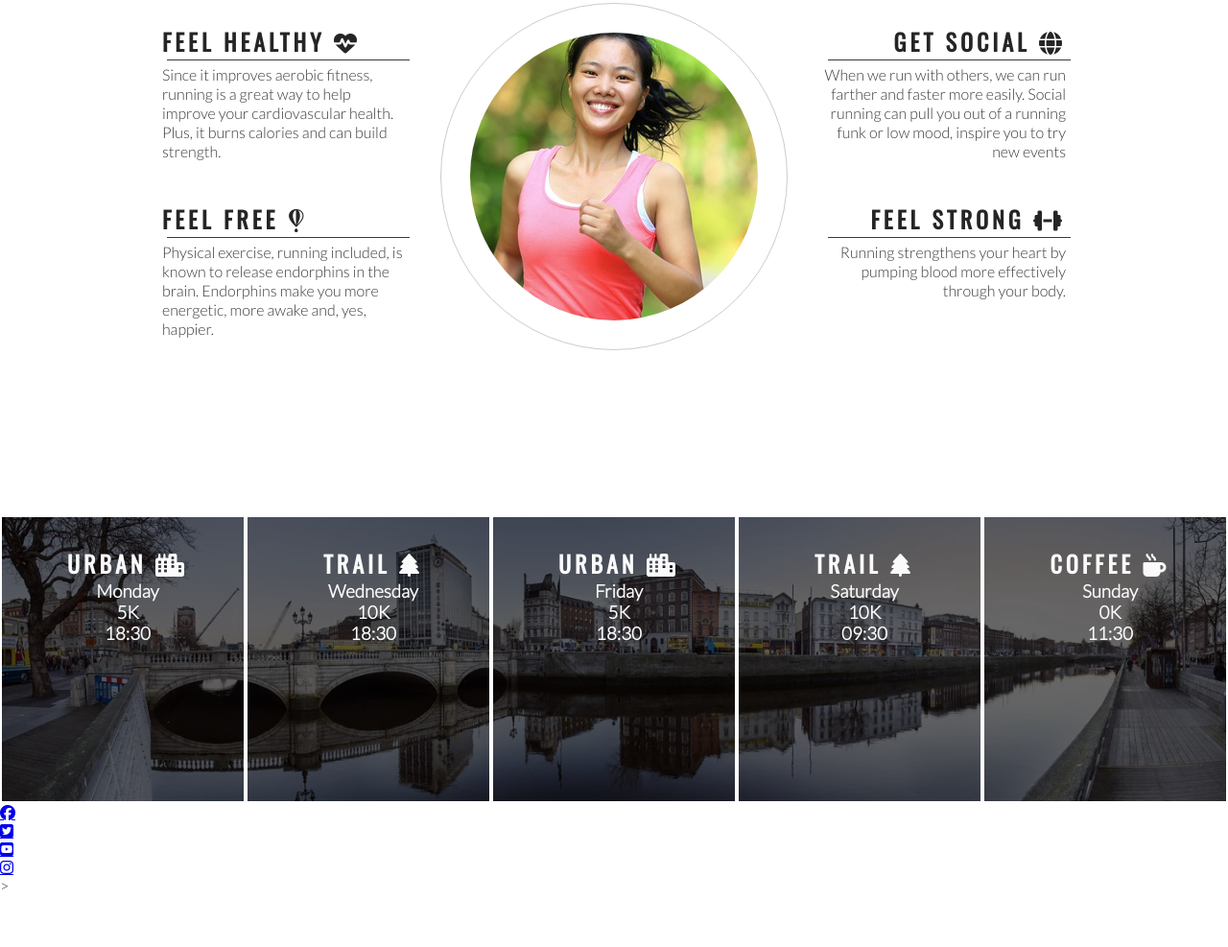
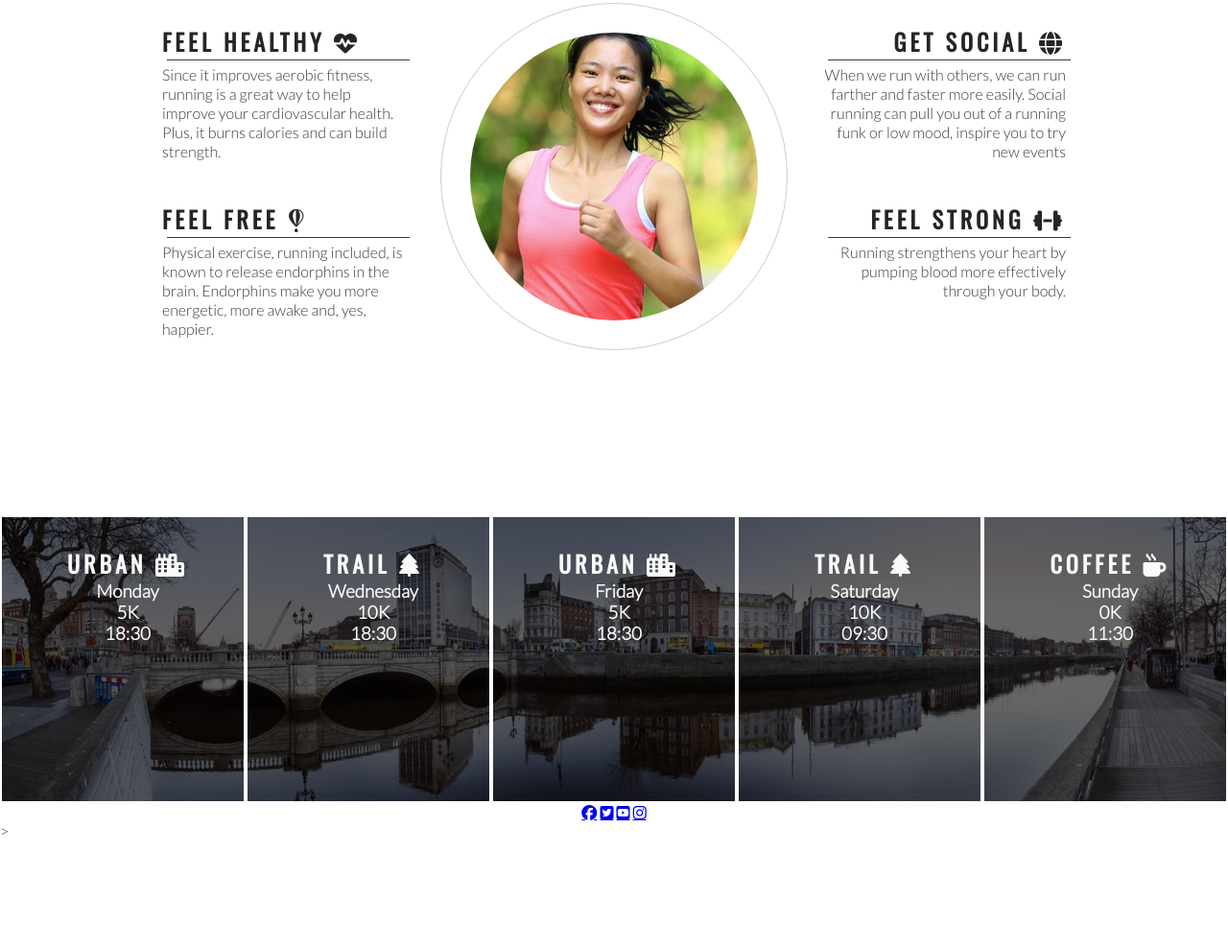
Before and after one commit to Ivana505/love-running, a plain HTML site: page index.html in a window 1280 px wide. Shown: the part 738-1725 px from the top of the page at 96% size. Before the commit the page ends 1670 px from the top, so only its background shows below. Drawn offline with nearby package versions, Linux system fonts and the light colour scheme.

Commit message:
Add social media icons to footer

```diff
--- a/assets/css/style.css
+++ b/assets/css/style.css
@@ -220,3 +220,23 @@ hr{
 #times h2 {
     color: #fafafa;
 }
+
+/* footer */
+footer {
+    height: 150px;
+}
+
+.social-networks{
+    text-align:center
+}
+
+.social-networks > li {
+    display: inline;
+}
+
+.social-network i {
+  font-size: 160%;
+  margin: 1%;
+  padding: 5%;
+  color: #3a3a3a;
+}
--- a/index.html
+++ b/index.html
@@ -100,7 +100,7 @@
                         <h3>11:30</h3></div>
     </section>
     <footer>
-        <ul>
+        <ul class="social-networks">
         <li>
             <a href="https://facebook.com" target="_blank" rel="noopener" aria-label="Visit our Facebook page (opens in a new tab)" <i class="fab fa-facebook"></i></a>
         </li>
@@ -108,7 +108,7 @@
             <a href="https://twitter.com" target="_blank" rel="noopener" aria-label="Visit our Twitter page (opens in a new tab)" <i class="fab fa-twitter-square"></i></a>
         </li>
         <li>
-            <a href="https://fyoutube.com" target="_blank" rel="noopener" aria-label="Visit ourYouTube page (opens in a new tab)" <i class="fab fa-youtube-square"></i></a>
+            <a href="https://youtube.com" target="_blank" rel="noopener" aria-label="Visit ourYouTube page (opens in a new tab)" <i class="fab fa-youtube-square"></i></a>
         </li>
         <li>
             <a href="https://instagram.com" target="_blank" rel="noopener" aria-label="Visit our Instagram page (opens in a new tab)" <i class="fab fa-instagram"></i></a>
```
